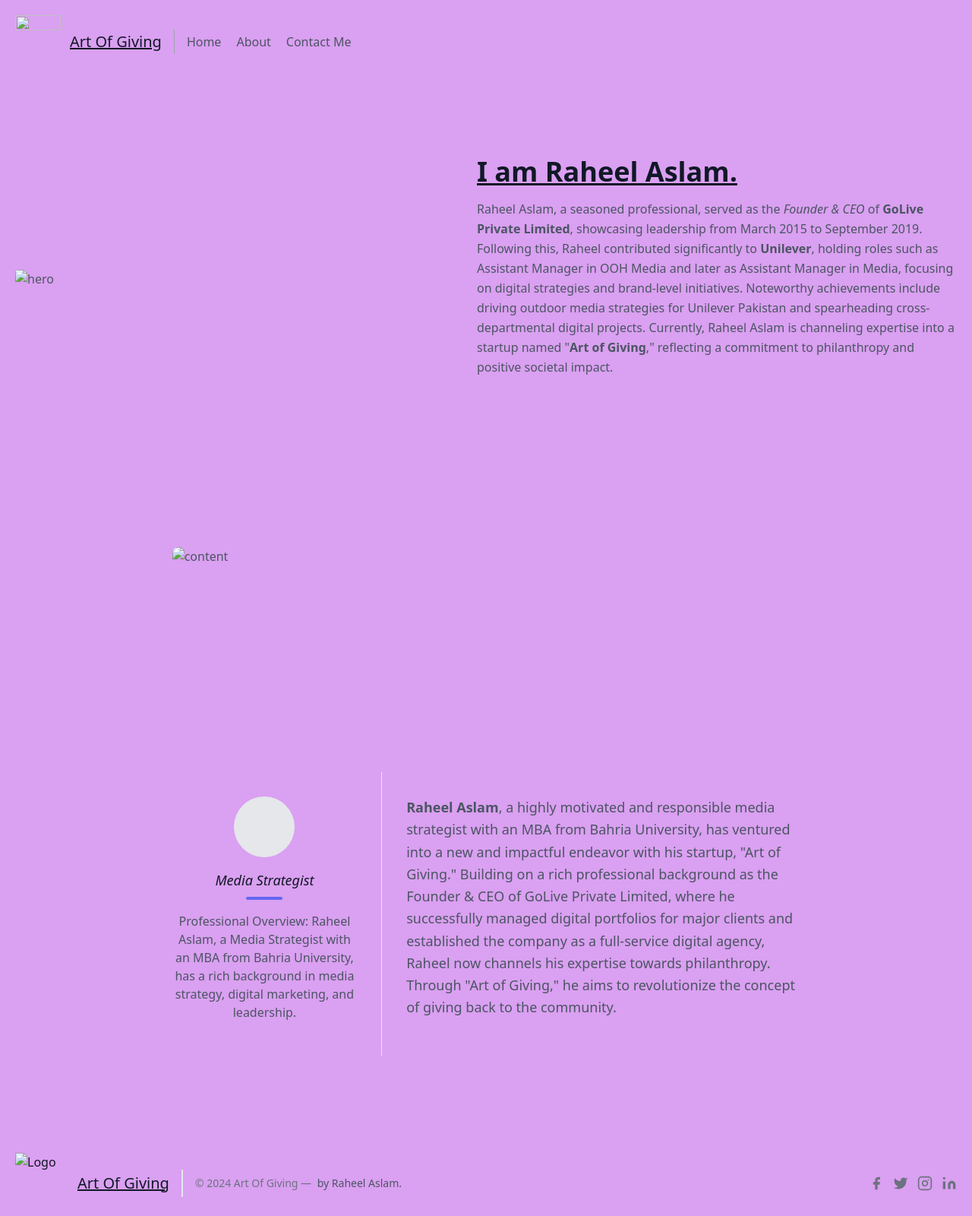
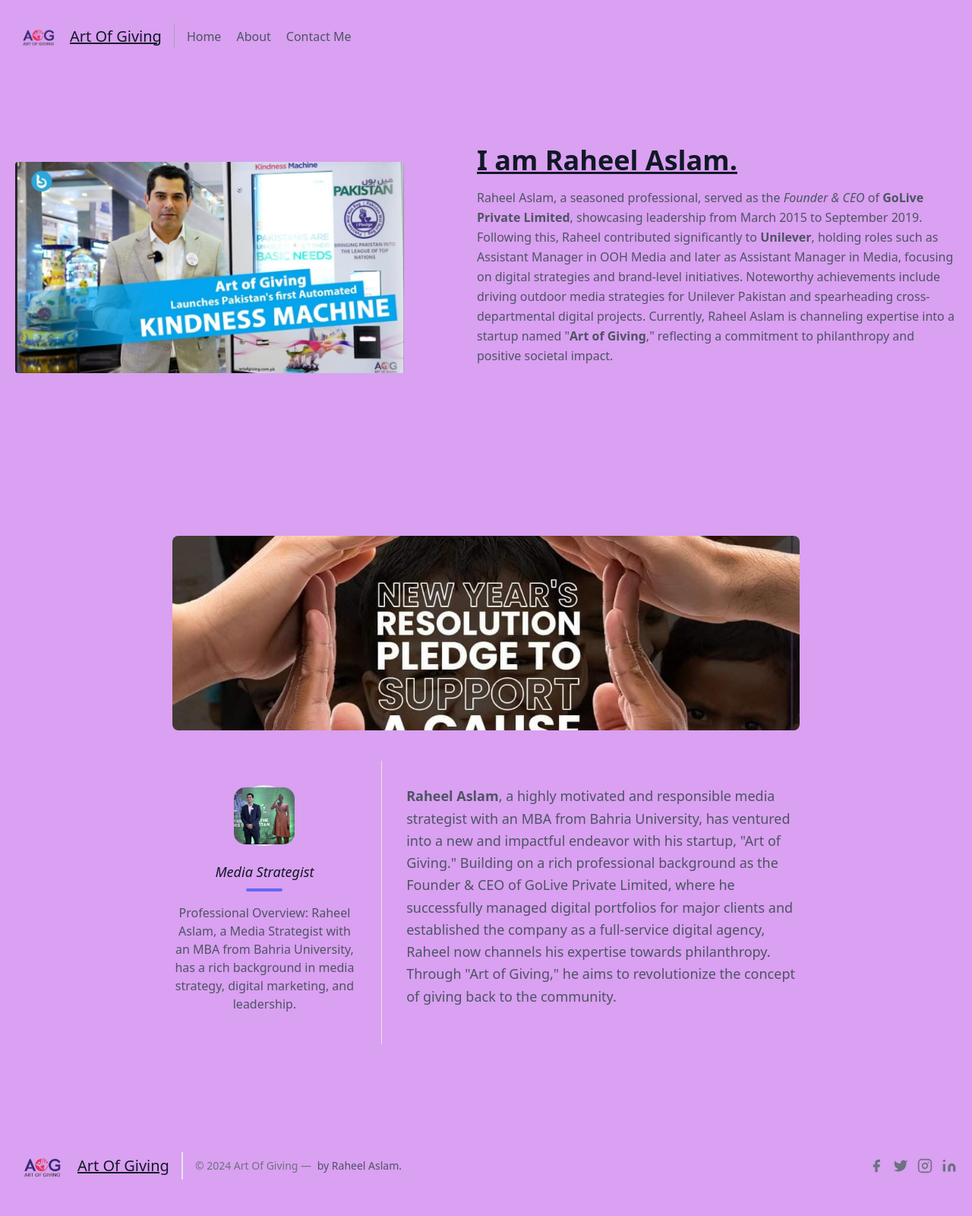
Before and after one commit to Salman2598/artofgivingweb, a plain HTML site: page index.html in a window 1280 px wide. Shown: the whole page at 76% size. Drawn offline with nearby package versions, Linux system fonts and the light colour scheme.

Commit message:
Add files via upload

```diff
--- a/index.html
+++ b/index.html
@@ -4,7 +4,7 @@
   <meta charset="UTF-8">
   <meta name="viewport" content="width=device-width, initial-scale=1.0">
   <script src="https://cdn.tailwindcss.com"></script>
-  <link rel="shortcut icon" href="./images/logo.jpeg" type="image/x-icon">
+  <link rel="shortcut icon" href="./logo.jpeg" type="image/x-icon">
   <title>Art Of Giving</title>
 
 </head>
@@ -12,7 +12,7 @@
     <header class="text-gray-600 body-font">
         <div  class="container  flex flex-wrap p-5 flex-col md:flex-row items-center">
           <a class="flex title-font font-medium items-center text-gray-900 mb-4 md:mb-0">
-            <img width="60" height="70" src="./images/art.png" alt="">
+            <img width="60" height="70" src="./art.png" alt="">
             <span class="ml-3 text-xl"><u>Art Of Giving</u></span>
           </a>
           <nav class="md:mr-auto md:ml-4 md:py-1 md:pl-4 md:border-l md:border-gray-400	flex flex-wrap items-center text-base justify-center">
@@ -27,7 +27,7 @@
       <section class="text-gray-600 body-font">
         <div class="container mx-auto flex px-5 py-24 md:flex-row flex-col items-center">
           <div class="lg:max-w-lg lg:w-full md:w-1/2 w-5/6 mb-10 md:mb-0">
-            <img class="object-cover object-center rounded" alt="hero" src="./images/raheel.jpeg">
+            <img class="object-cover object-center rounded" alt="hero" src="./raheel.jpeg">
           </div>
           <div class="lg:flex-grow md:w-1/2 lg:pl-24 md:pl-16 flex flex-col md:items-start md:text-left items-center text-center">
           <h1 style="align-items: center;" class="title-font sm:text-4xl text-3xl mb-4 font-medium text-gray-900"><b><u>I am Raheel Aslam.</u></b></h1>
@@ -39,12 +39,12 @@
         <div class="container px-5 py-24 mx-auto flex flex-col">
           <div class="lg:w-4/6 mx-auto">
             <div class="rounded-lg h-64 overflow-hidden">
-              <img alt="content" class="object-cover object-center h-full w-full" src="./images/giving.jpeg">
+              <img alt="content" class="object-cover object-center h-full w-full" src="./giving.jpeg">
             </div>
             <div class="flex flex-col sm:flex-row mt-10">
               <div class="sm:w-1/3 text-center sm:pr-8 sm:py-8">
                 <div class="w-20 h-20 rounded-full inline-flex items-center justify-center bg-gray-200 text-gray-400">
-               <img style="border-radius: 15px;" src="./images/aslam.jpeg" alt="" target="_blank">
+               <img style="border-radius: 15px;" src="./aslam.jpeg" alt="" target="_blank">
 
 
                 </div>
@@ -67,7 +67,7 @@
       <footer class="text-gray-600 body-font">
         <div class="container px-5 py-8 mx-auto flex items-center sm:flex-row flex-col">
           <a class="flex title-font font-medium items-center md:justify-start justify-center text-gray-900">
-            <img src="./images/art.png" width="70" height="80" alt="Logo">
+            <img src="./art.png" width="70" height="80" alt="Logo">
             <span class="ml-3 text-xl"><u>Art Of Giving</u></span>
           </a>
           <p class="text-sm text-gray-500 sm:ml-4 sm:pl-4 sm:border-l-2 sm:border-gray-200 sm:py-2 sm:mt-0 mt-4">© 2024 Art Of Giving —
```
Also changed, not shown: about.html (+2 -2 lines), contact.html (+2 -2 lines).
